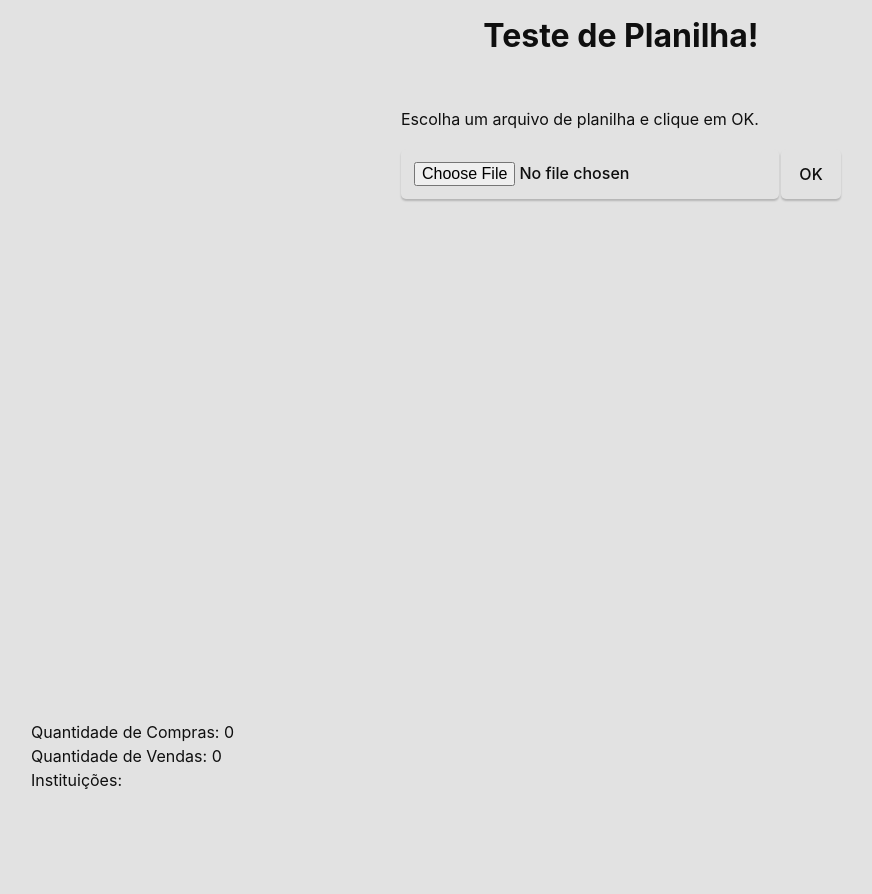
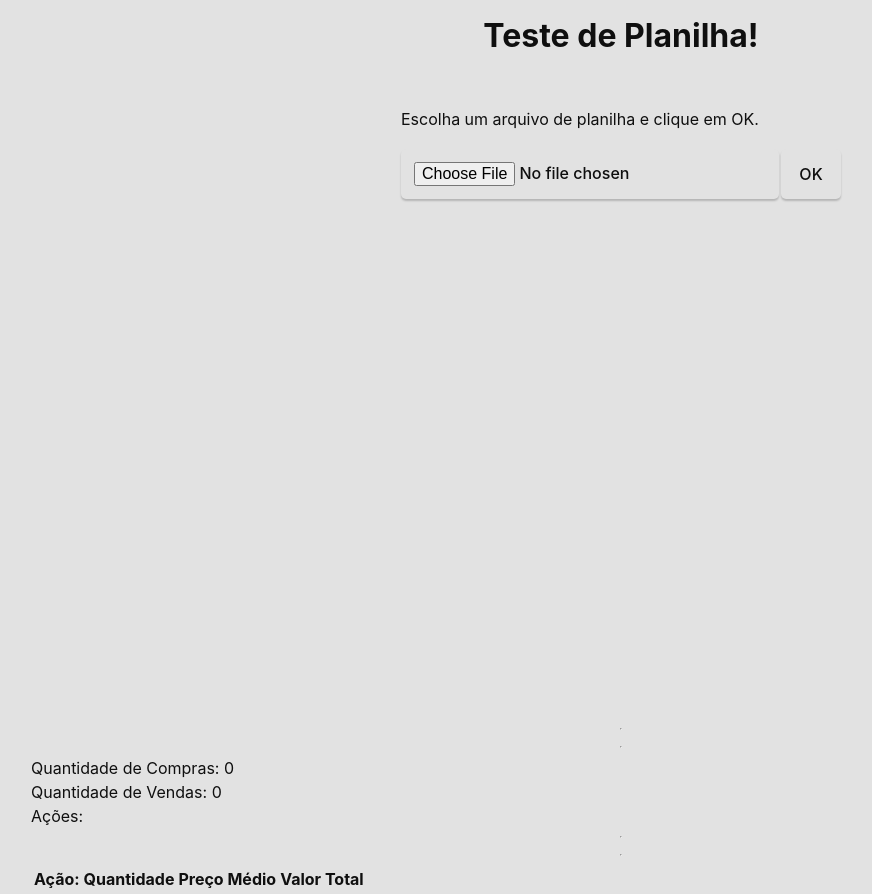
Before and after one commit to JonatasAlexandrao/Custo_medio, a Svelte app: page / in a window 1280 px wide. Shown: the whole page, without its empty margins (19-891 px from the left). Before the commit the page ends 800 px from the top, so only its background shows below. Built offline with nearby package versions, Linux system fonts and the light colour scheme.

Commit message:
adicionado formulas e somas

```diff
--- a/src/App.svelte
+++ b/src/App.svelte
@@ -12,7 +12,7 @@
 
   let totalCompra = 0
   let totalVenda = 0
-  let acoes
+  let acoes = []
 
   function isActive() { active = !active }
 
@@ -59,40 +59,59 @@
     console.log(total)
   }*/
 
+
   function calcCompra(info){
+
     const response = info.filter((compra) => compra.tipoMovimentacao == 'Compra')
     totalCompra = response.length
+
   }
 
   function calcVenda(info){
+
     const response = info.filter((venda) => venda.tipoMovimentacao == 'Venda')
     totalVenda = response.length
+
   }
 
   function acoesList(info) {
 
+    let list = info.map( el => { return el.codigoNegociacao })
+    acoes = [ ...new Set(list)]
+    console.log(acoes)
 
-   /* let acoesUnicas = new Map()
+  }
 
-    info.forEach( acao => {
-      if (!acoesUnicas.has(acao.codigoNegociacao)) {
-        acoesUnicas.set(acao.codigoNegociacao, acao)
-      }
-    })
+  function sumOfQuantity(acao) {
 
-    console.log("acoesUnicas", acoesUnicas)
-    */
-   let teste = info.map( el => {
+    const response = tableInfo.reduce( (previous, current) => {
+      return current.codigoNegociacao == acao ? previous + current.quantidade : previous
+    }, 0)
 
-    return el.codigoNegociacao
-   })
+    return response
+  }
 
-   console.log('codigoNegociacao', teste)
+  function totalInvestment(acao) {
 
-   let teste2 = [ ...new Set(teste)]
+    const response = tableInfo.reduce( (previous, current) => {
+      return current.codigoNegociacao == acao ? previous + current.valor : previous
+    }, 0)
 
-   console.log('codigoNegociacao2', teste2)
+    return parseFloat(response.toFixed(2))
 
+  }
+
+  function averagePrice(acao) {
+
+    const f1 = tableInfo.reduce( (previous, current) => {
+      return current.codigoNegociacao == acao ? previous + (current.quantidade * current.preco) : previous
+    }, 0)
+
+    const f2 = sumOfQuantity(acao)
+
+    const response = (f1/f2)
+
+    return parseFloat(response.toFixed(2))
 
   }
 
@@ -151,10 +170,37 @@
     {/if}
   </div>
 
+  <hr/><hr>
+
   <div>
     Quantidade de Compras: {totalCompra} <br>
     Quantidade de Vendas: {totalVenda} <br>
-    Instituições:
+    Ações: {acoes}
+  </div>
+
+  <hr/><hr>
+
+  <div class="table-acoes">
+    <table>
+      <thead>
+        <tr>
+          <th>Ação:</th>
+          <th>Quantidade</th>
+          <th>Preço Médio</th>
+          <th>Valor Total</th>
+        </tr>
+      </thead>
+      <tbody>
+        {#each acoes as acao}
+          <tr>
+            <td>{acao}</td>
+            <td>{sumOfQuantity(acao)}</td>
+            <td>{averagePrice(acao)}</td>
+            <td>{totalInvestment(acao)}</td>
+          </tr>
+        {/each}
+      </tbody>
+    </table>
   </div>
 
 
```
Also changed, not shown: 2 other files (tests, documents, lock files or other folders).
